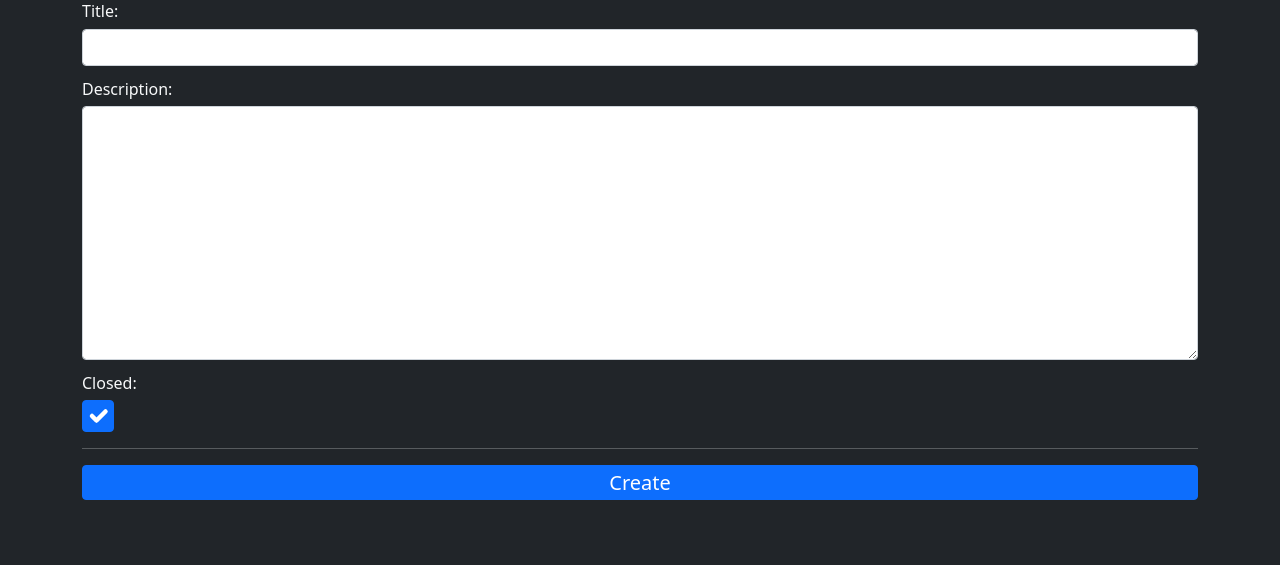
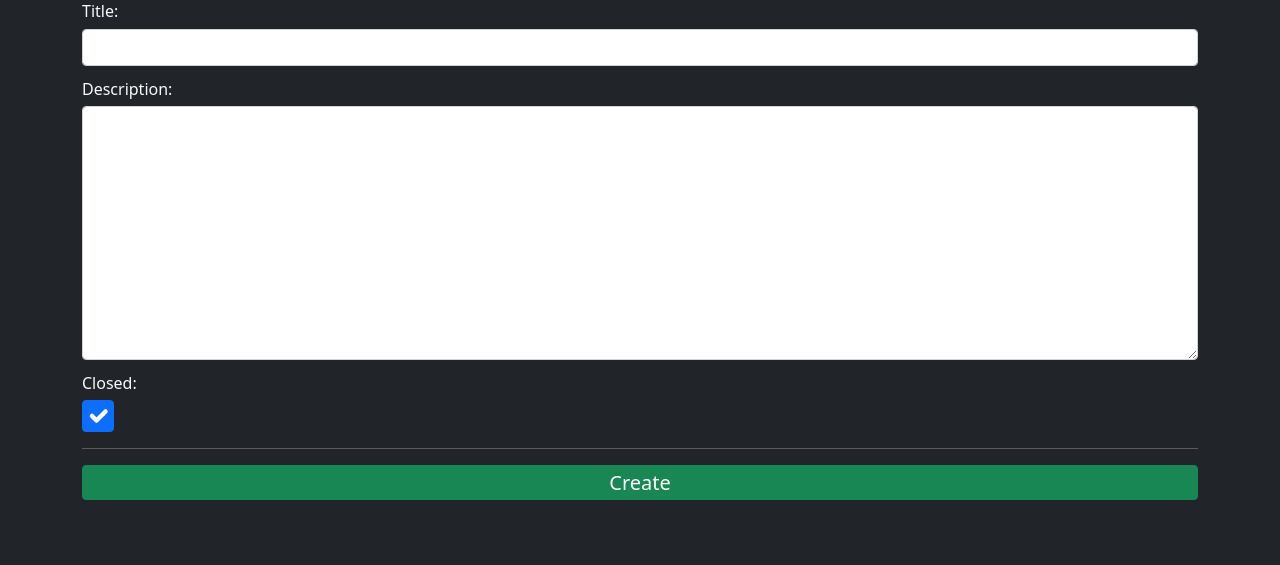
Before and after one commit to nicofreundt/school_project, a Django app: page /survey/create/ in a window 1280 px wide. Shown: the part 82-647 px from the top of the page. Run offline with Django 4.2, Linux system fonts and the light colour scheme.

Commit message:
Improved create-view design and code-formatting

```diff
--- a/survey/templates/survey/create.html
+++ b/survey/templates/survey/create.html
@@ -7,6 +7,8 @@
   {% csrf_token %}
   {{ surveyForm }}
   <hr>
-  <button type="submit" class="btn btn-primary" style="font-size: 20px; height: 4vh; min-height: 35px; width: 100%; padding: 0px; margin: 0px 0px 2.5% 0px">Create</button>
+  <button type="submit" class="btn btn-success"
+    style="font-size: 20px; height: 4vh; min-height: 35px; width: 100%; padding: 0px; margin: 0px 0px 2.5% 0px">Create
+  </button>
 </form>
 {% endblock %}
```
